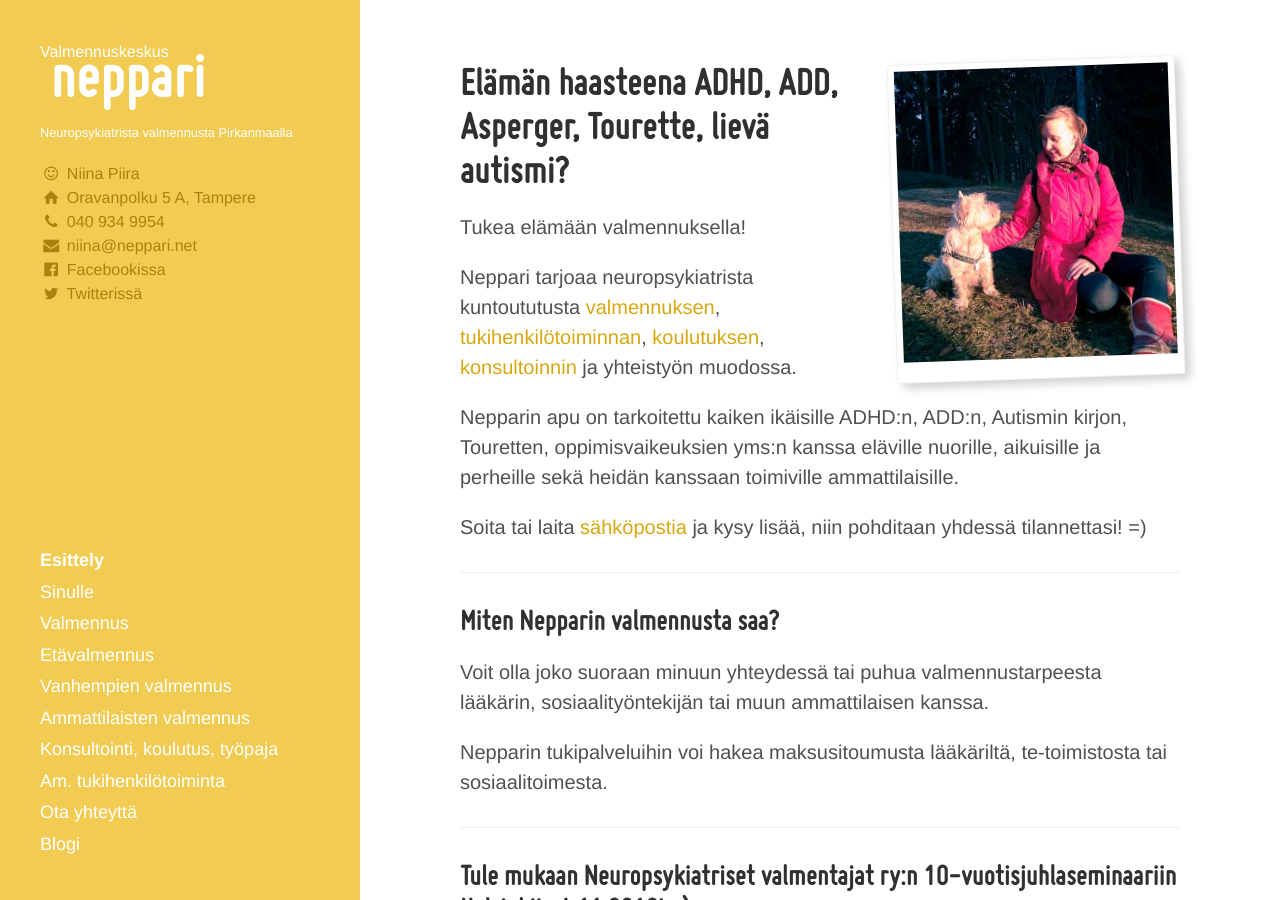
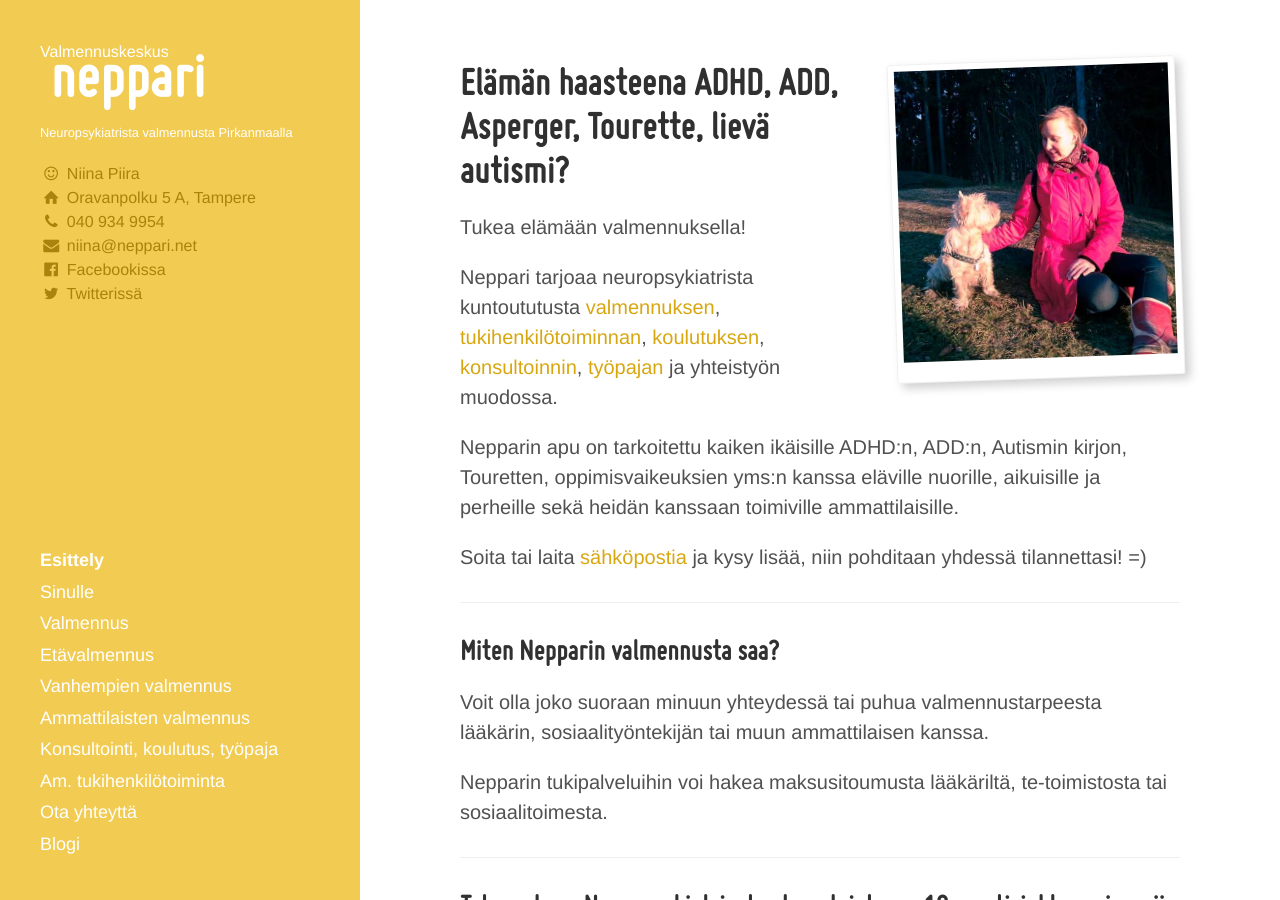
Before and after one commit to niinapiira/neppari.net, a Jekyll site: the page built from index.md, in a window 1280 px wide and 900 px high. Built offline with Jekyll 4.4.1, drawn with Linux system fonts in a browser that asks for light colours.

Commit message:
Updated index.md

```diff
--- a/index.md
+++ b/index.md
@@ -20,7 +20,7 @@ published: true
 
 Tukea elämään valmennuksella!
 
-Neppari tarjoaa neuropsykiatrista kuntoututusta [valmennuksen](/valmennus), [tukihenkilötoiminnan](/ammatillinen-tukihenkilotoiminta), [koulutuksen](/konsultointi-ja-koulutus), [konsultoinnin](/konsultointi-ja-koulutus) ja yhteistyön muodossa.
+Neppari tarjoaa neuropsykiatrista kuntoututusta [valmennuksen](/valmennus), [tukihenkilötoiminnan](/ammatillinen-tukihenkilotoiminta), [koulutuksen](/konsultointi-ja-koulutus), [konsultoinnin](/konsultointi-ja-koulutus), [työpajan](/konsultointi-ja-koulutus) ja yhteistyön muodossa.
 
 Nepparin apu on tarkoitettu kaiken ikäisille ADHD:n, ADD:n, Autismin kirjon, Touretten, oppimisvaikeuksien yms:n kanssa eläville nuorille, aikuisille ja perheille sekä heidän kanssaan toimiville ammattilaisille.
 
```
